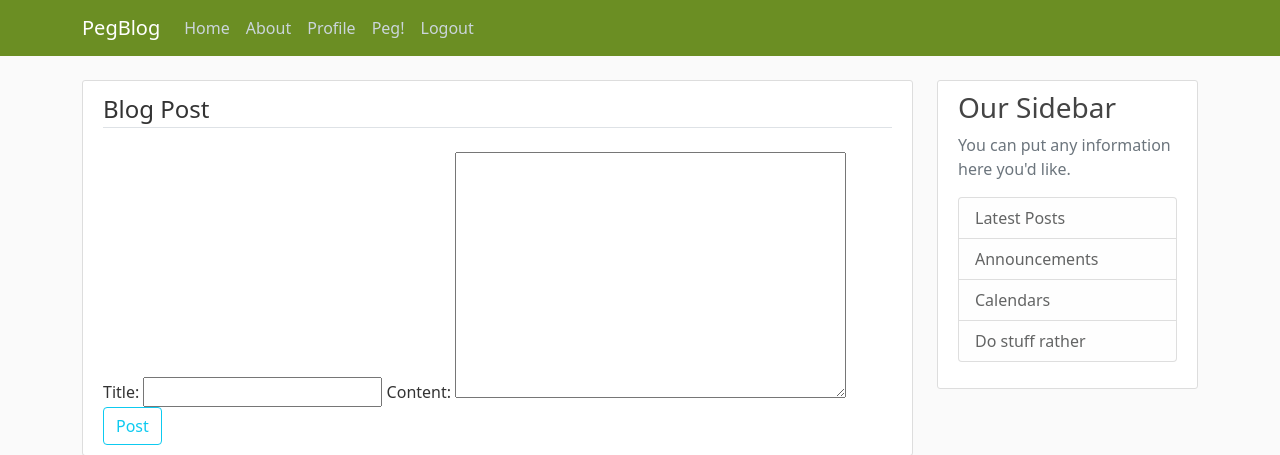
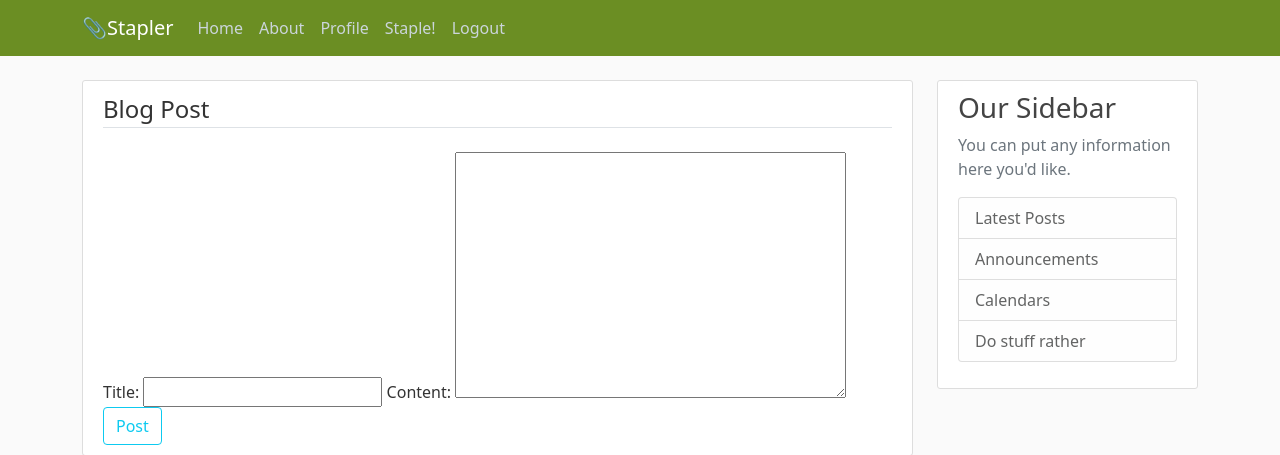
Before and after one commit to db-keli/stapler, a Django app: page /post/new/ in a window 1280 px wide. Shown: the top 455 px of the page. Run offline with Django 4.2, Linux system fonts and the light colour scheme; the visitor is signed in with stand-in values (Sample User, id 1); some libraries are stand-ins or nearby versions.

Commit message:
added requirements

```diff
--- a/blog/blog_page/templates/blog_page/base.html
+++ b/blog/blog_page/templates/blog_page/base.html
@@ -10,16 +10,16 @@
     <link href="https://cdn.jsdelivr.net/npm/bootstrap@5.0.2/dist/css/bootstrap.min.css" rel="stylesheet" integrity="sha384-EVSTQN3/azprG1Anm3QDgpJLIm9Nao0Yz1ztcQTwFspd3yD65VohhpuuCOmLASjC" crossorigin="anonymous">
     <link rel="stylesheet" type="text/css" href="{% static 'blog_page/main.css' %}"/>
     {%if title%}
-            <title>PegBlog -{{title}}</title>
+            <title>&#x1F4CE;Stapler -{{title}}</title>
         {%else%}
-            <title>PegBlog </title>
+            <title>&#x1F4CE;Stapler </title>
         {%endif%}
     </head>
     <body>
         <header class="site-header">
             <nav class="navbar navbar-expand-md navbar-dark bg-steel fixed-top" style="background: olivedrab">
               <div class="container">
-                <a class="navbar-brand mr-4" href="/">PegBlog</a>
+                <a class="navbar-brand mr-4" href="/">&#x1F4CE;Stapler</a>
                 <button class="navbar-toggler" type="button" data-toggle="collapse" data-target="#navbarToggle" aria-controls="navbarToggle" aria-expanded="false" aria-label="Toggle navigation">
                 <span class="navbar-toggler-icon"></span>
                 </button>
@@ -32,7 +32,7 @@
                   <div class="navbar-nav">
                     {% if user.is_authenticated %}
                       <a class="nav-item nav-link" href="{% url 'profile' %}">Profile</a>
-                      <a class="nav-item nav-link" href="{% url 'post-create' %}">Peg!</a>
+                      <a style="" class="nav-item nav-link" href="{% url 'post-create' %}">Staple!</a>
                       <a class="nav-item nav-link" href="{% url 'logout' %}">Logout</a>
                     {% else %}
                     <a class="nav-item nav-link" href="{% url 'login' %}">Login</a>
--- a/blog/blog_page/templates/blog_page/post_form.html
+++ b/blog/blog_page/templates/blog_page/post_form.html
@@ -6,7 +6,7 @@
             {% csrf_token %}
             <fieldset class='form-group'>
                 <legend class='border-bottom mb-4'>Blog Post</legend>
-                {{ form}} {{crispy }}
+                {{ form }} {{crispy }}
             </fieldset>
             <div class='form-group'>
                 <button class='btn btn-outline-info' type='submit'>Post</button>
```
Also changed, not shown: requirements.txt (added, +39 -0 lines).
